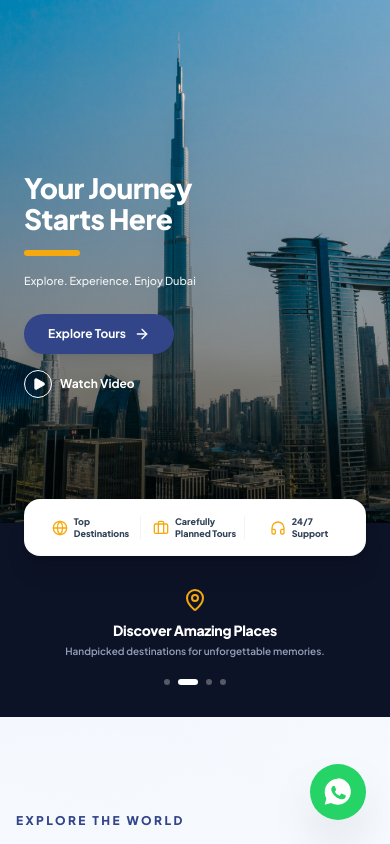
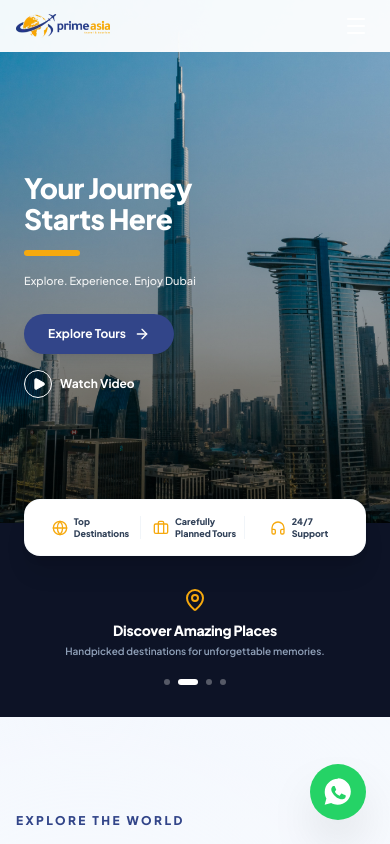
Before and after one commit to GurpreetSingh-03/prime-asia-tours-demo, a Next.js app: page / in a window 390 px wide. Shown: the top 844 px of the page. Built offline with nearby package versions, Linux system fonts and the light colour scheme.

Commit message:
whatsapp

```diff
--- a/src/components/Header.tsx
+++ b/src/components/Header.tsx
@@ -12,7 +12,7 @@
         alt="ExploreX"
         width={140}
         height={38}
-        className="h-7 w-auto object-contain"
+        className="h-6 md:h-7 w-auto object-contain"
         priority
       />
     </div>
@@ -45,12 +45,12 @@
     <header
       className={`fixed top-0 left-0 right-0 z-50 transition-all duration-500 transform ${
         isScrolled
-          ? 'translate-y-0 glass-effect shadow-sm py-3'
-          : '-translate-y-full bg-white/95 md:bg-transparent py-3'
+          ? 'translate-y-0 glass-effect shadow-sm py-1.5 md:py-3'
+          : 'translate-y-0 md:-translate-y-full bg-white/95 md:bg-transparent py-1.5 md:py-3'
       }`}
     >
       <div className="max-w-7xl mx-auto px-4 sm:px-6 lg:px-8">
-        <div className="flex items-center justify-between h-14">
+        <div className="flex items-center justify-between h-10 md:h-14">
           {/* Logo */}
           <a href="#home" onClick={() => setActiveLink('Home')}>
             <Logo />
@@ -106,7 +106,7 @@
           {/* Mobile Menu Toggle Button */}
           <button
             onClick={() => setMobileMenuOpen(!mobileMenuOpen)}
-            className={`md:hidden p-2 focus:outline-none ${isScrolled ? 'text-slate-700' : 'text-white'}`}
+            className={`md:hidden p-1.5 focus:outline-none ${isScrolled ? 'text-slate-700' : 'text-white'}`}
             aria-label="Toggle menu"
           >
             {mobileMenuOpen ? <X className="w-6 h-6" /> : <Menu className="w-6 h-6" />}
@@ -116,7 +116,7 @@
 
       {/* Mobile Drawer Navigation */}
       <div
-        className={`fixed inset-0 top-[80px] z-40 md:hidden bg-white transition-transform duration-300 ease-in-out ${
+        className={`fixed inset-0 top-[52px] z-40 md:hidden bg-white transition-transform duration-300 ease-in-out ${
           mobileMenuOpen ? 'translate-x-0' : 'translate-x-full'
         }`}
       >
```
